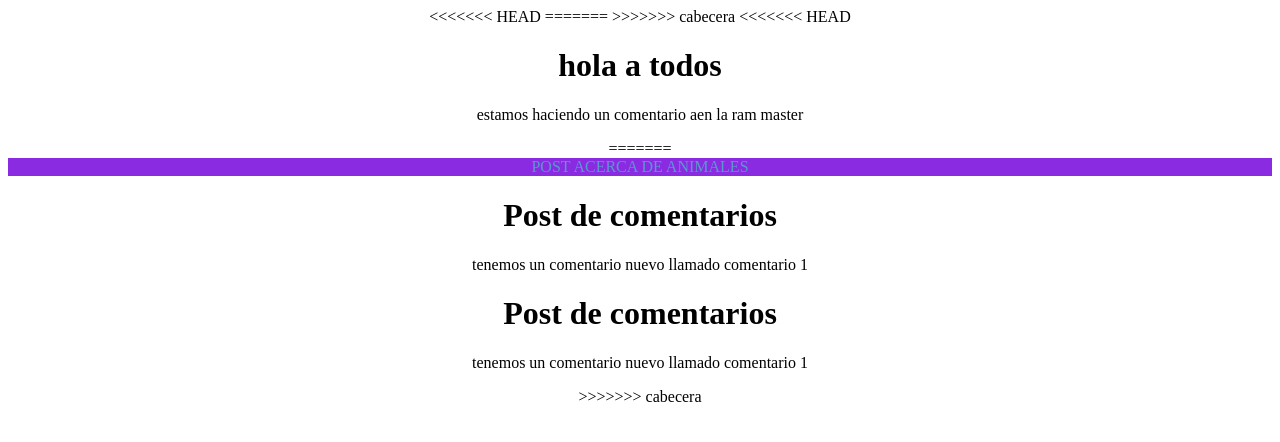
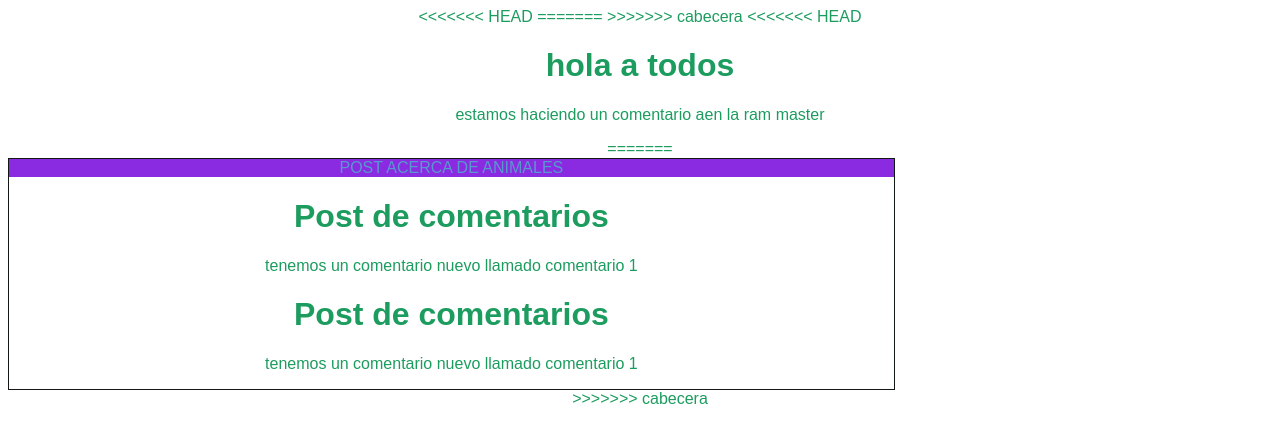
Before and after one commit to luigisoft033/pruebablog, a plain HTML site: page index.html in a window 1280 px wide. Drawn offline with Linux system fonts and the light colour scheme.

Commit message:
cambiando nuevamente tipografia

```diff
--- a/css/style.css
+++ b/css/style.css
@@ -1,10 +1,5 @@
 body{
     text-align: center;
-<<<<<<< HEAD
-    color: blue;
-    font-family: 'Times New Roman', Times, serif;
-}
-=======
     color: rgb(29, 156, 95);
     font-family: Arial, Helvetica, sans-serif;
 }
@@ -20,4 +15,3 @@ body{
     text-decoration-color: black;
     color: rgb(88, 152, 207);
 }
->>>>>>> cabecera
```
